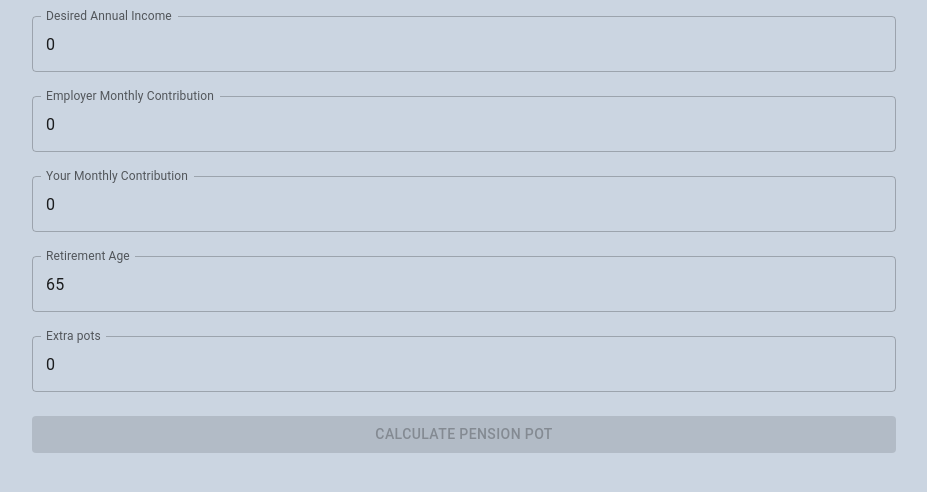
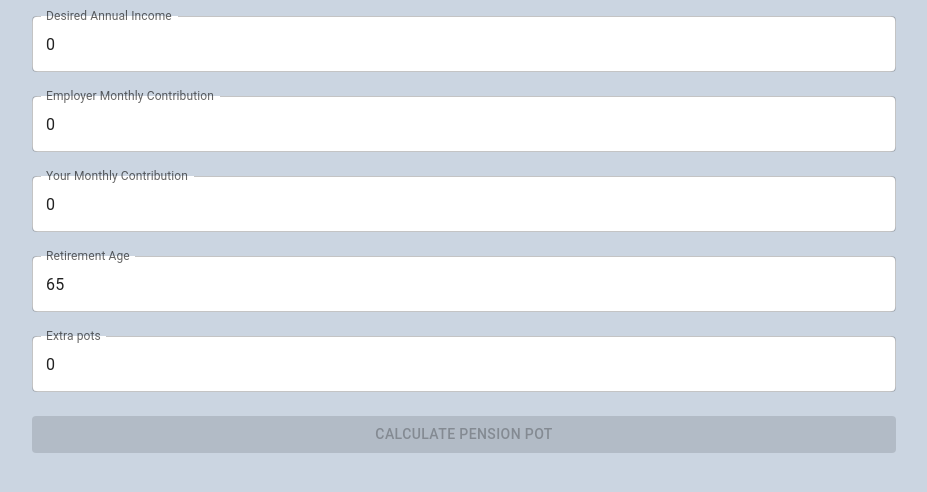
Before and after one commit to BazingaZeta/pension-tracker, a Next.js app: page / in a window 1280 px wide. Shown: the top 492 px of the page, without its empty margins (176-1103 px from the left). Built offline with nearby package versions, Linux system fonts and the light colour scheme.

Commit message:
feature: add styling for components

```diff
--- a/src/app/globals.css
+++ b/src/app/globals.css
@@ -25,3 +25,11 @@ body {
     )
     rgb(var(--background-start-rgb));
 }
+
+.chart-container {
+  @apply p-5 bg-white shadow-md rounded-lg border border-gray-200;
+}
+
+.input-field {
+  @apply bg-white border border-gray-300 rounded-md p-2 focus:outline-none focus:ring-2 focus:ring-blue-500;
+}
```
